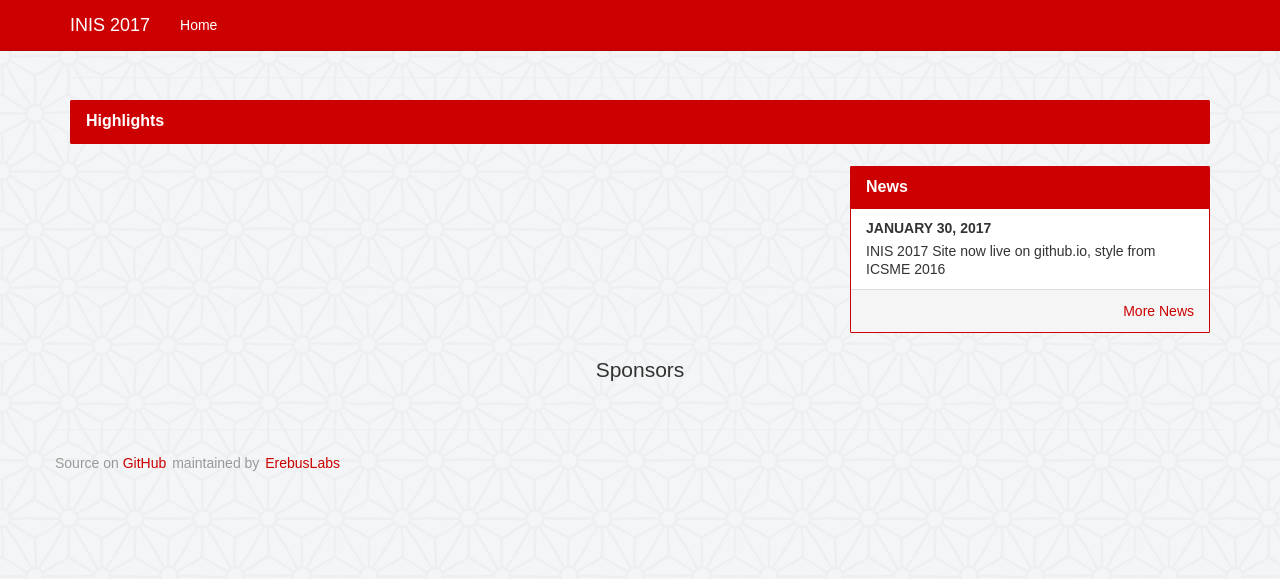
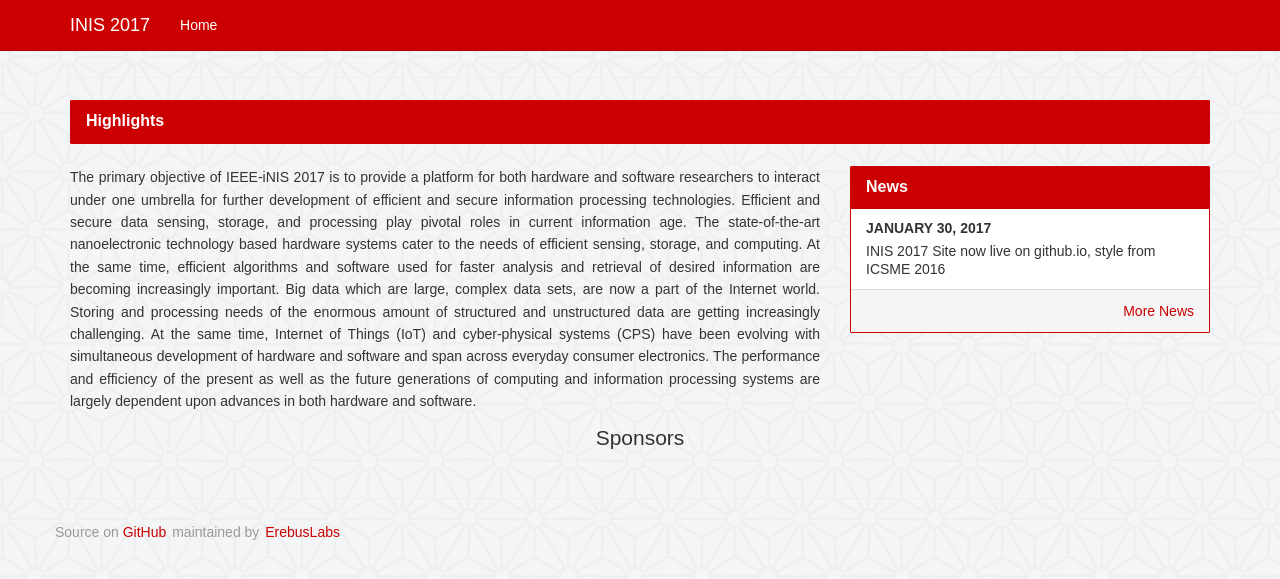
Before and after one commit to inis-web/inis-web.github.io, a Jekyll site: the page built from index.html, in a window 1280 px wide. Shown: the top 579 px of the page. Built offline with Jekyll 4.4.1, drawn with Linux system fonts in a browser that asks for light colours; nearby versions of some CDN libraries; some web fonts are replaced.

Commit message:
including iNIS 2017 mission

```diff
--- a/index.html
+++ b/index.html
@@ -1,6 +1,6 @@
 ---
 layout: default
-title: INIS 2017
+title: iNIS 2017
 slug: home
 ---
 
@@ -16,8 +16,9 @@ slug: home
 </div>
 <div class="row">
   <div class="col-md-8" role="main">
-<p class="text-justify">
 
+    <p class="text-justify">
+The primary objective of IEEE-iNIS 2017 is to provide a platform for both hardware and software researchers to interact under one umbrella for further development of efficient and secure information processing technologies. Efficient and secure data sensing, storage, and processing play pivotal roles in current information age. The state-of-the-art nanoelectronic technology based hardware systems cater to the needs of efficient sensing, storage, and computing. At the same time, efficient algorithms and software used for faster analysis and  retrieval of desired information are becoming increasingly important. Big data which are large, complex data sets, are now a part of the Internet world. Storing and processing needs of the enormous amount of structured and unstructured data are getting increasingly challenging. At the same time, Internet of Things (IoT) and cyber-physical systems (CPS) have been evolving with simultaneous development of hardware and software and span across everyday consumer electronics. The performance and efficiency of the present as well as the future generations of computing and information processing systems are largely dependent upon advances in both hardware and software.
     </p>
 
   </div>
```
